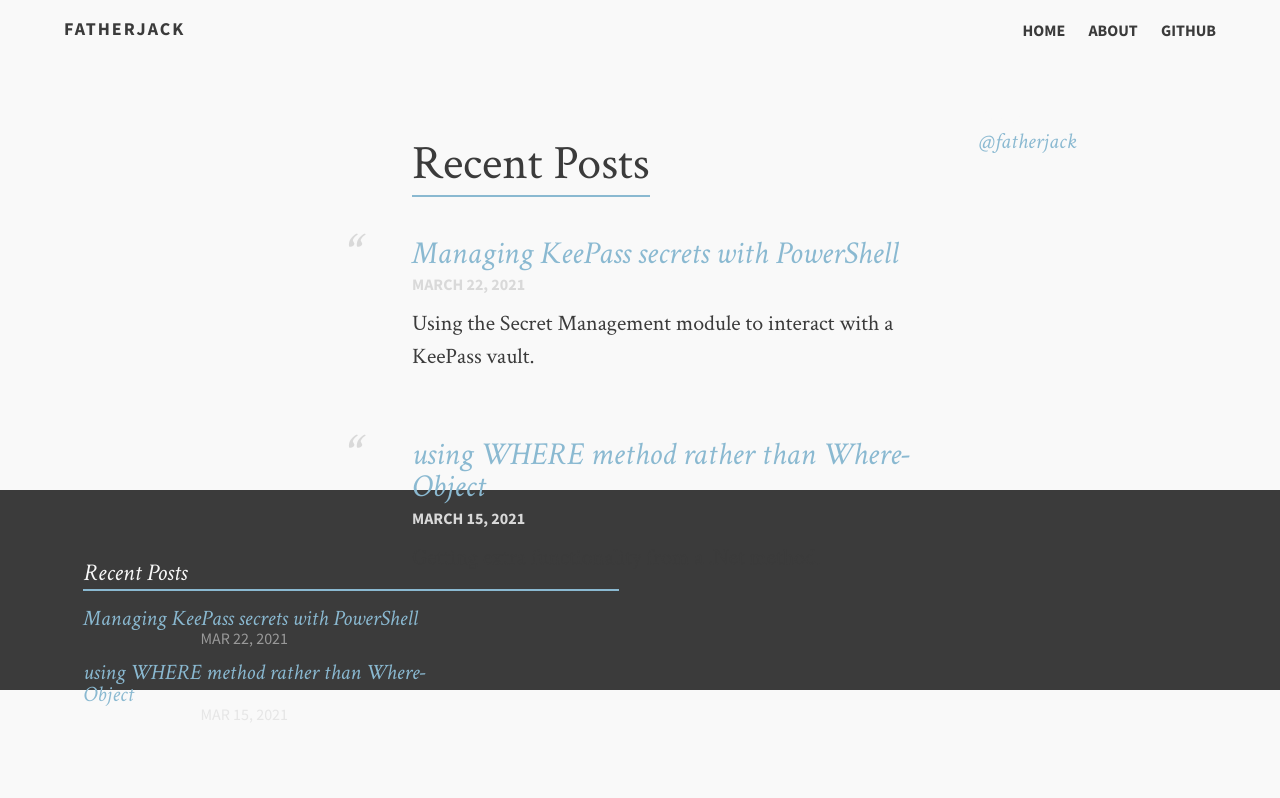
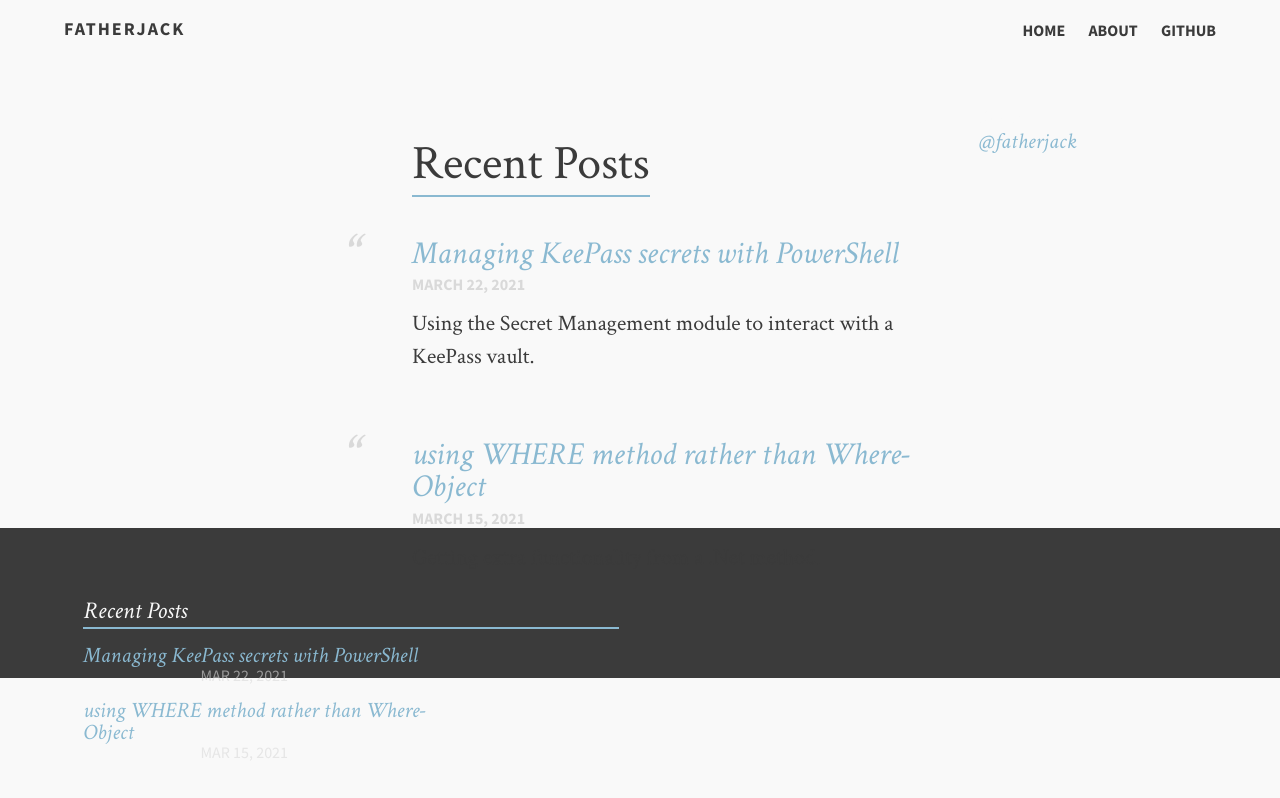
Before and after one commit to fatherjack/fatherjack.github.io, a Jekyll site: the page built from index.md, in a window 1280 px wide. Shown: the top 798 px of the page. Built offline with Jekyll 4.4.1, drawn with Linux system fonts in a browser that asks for light colours.

Commit message:
footer height

```diff
--- a/_sass/_variables.scss
+++ b/_sass/_variables.scss
@@ -41,7 +41,7 @@ $lh: 33px;
 $lhsmall: 24px;
 
 // Sizing
-$footerHeight: 200px;
+$footerHeight: 150px;
 
 // Griddit
 /* Break Points
```
